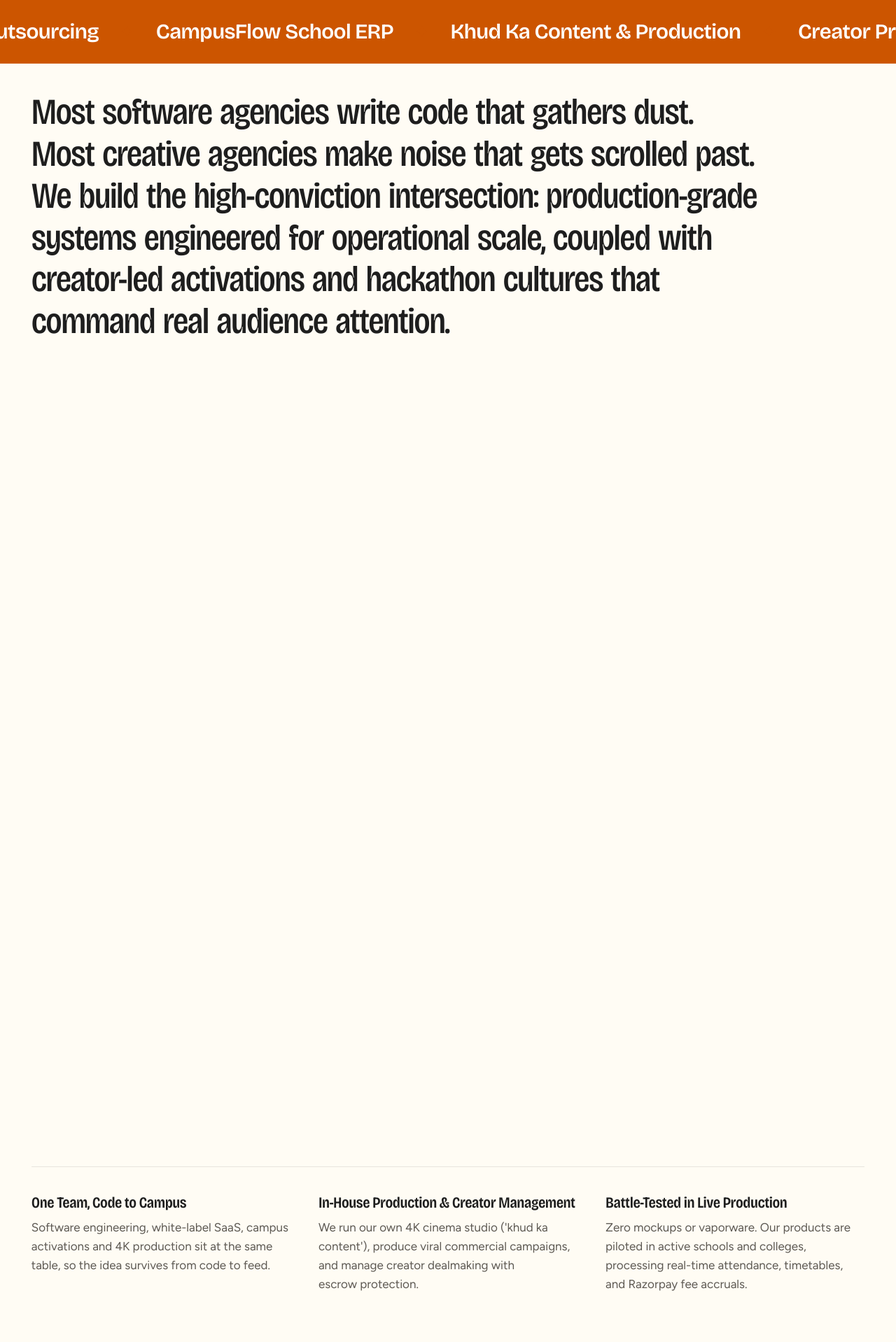
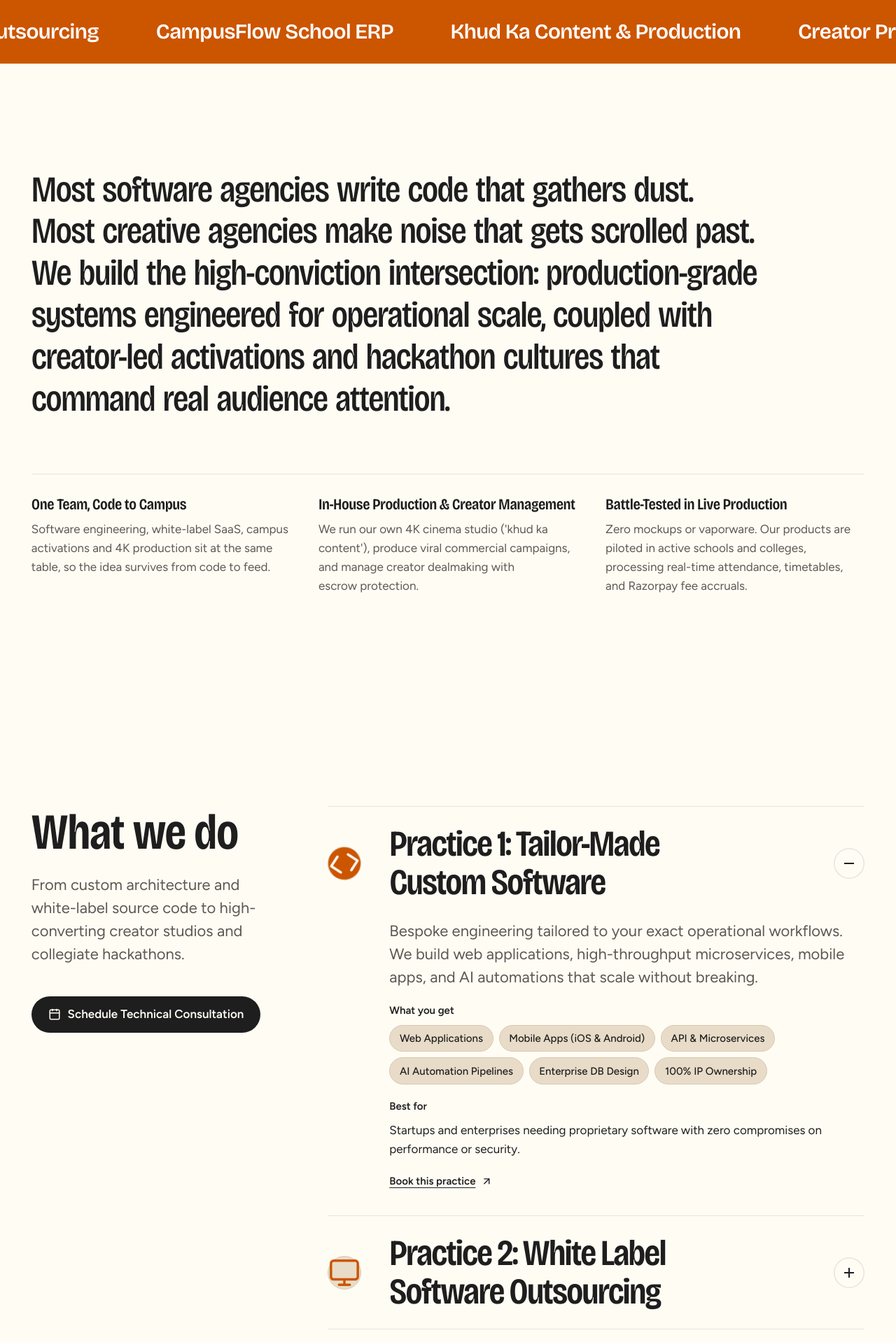
Before and after one commit to Akki120781/Divak, a React (Vite) app: page / in a window 1280 px wide. Shown: the part 802-2720 px from the top of the page at 70% size. Built offline with nearby package versions, Linux system fonts and the light colour scheme.

Commit message:
fix: restore natural in-flow manifesto scroll with slightly expanded illumination range

```diff
--- a/src/App.jsx
+++ b/src/App.jsx
@@ -63,7 +63,6 @@ export default function App() {
   const stepsContainerRef = useRef(null);
   const wordmarkRef = useRef(null);
   const manifestoRef = useRef(null);
-  const manifestoTrackRef = useRef(null);
   const lenisRef = useRef(null);
   const [manifestoProgress, setManifestoProgress] = useState(0);
   const [wordmarkProximity, setWordmarkProximity] = useState(() => [0, 0, 0, 0, 0]);
@@ -167,7 +166,7 @@ export default function App() {
     }
   };
 
-  // Manifesto word-by-word illumination on scroll (doubled scroll distance to ~6-7 scrolls)
+  // Manifesto word-by-word illumination on scroll (tuned for a smooth ~1.2 scroll flow)
   useEffect(() => {
     let ticking = false;
     let lastProgress = 0;
@@ -175,16 +174,16 @@ export default function App() {
     const handleManifestoScroll = () => {
       if (!ticking) {
         window.requestAnimationFrame(() => {
-          const track = manifestoTrackRef.current;
-          if (track) {
-            const rect = track.getBoundingClientRect();
+          const el = manifestoRef.current;
+          if (el) {
+            const rect = el.getBoundingClientRect();
             const windowHeight = window.innerHeight;
-            // Pinned track scroll distance (~195vh track height minus 1 viewport height)
-            const scrollDistance = Math.max(1, rect.height - windowHeight);
-            const stickyOffset = windowHeight * 0.24;
-            const currentScrolled = stickyOffset - rect.top;
-            const progress = Math.min(1, Math.max(0, currentScrolled / scrollDistance));
-            if (Math.abs(progress - lastProgress) > 0.008) {
+            // Increased slightly from previous (0.85 -> 0.35) to (0.88 -> 0.22)
+            // Provides smooth in-flow illumination without being too long
+            const start = windowHeight * 0.88;
+            const end = windowHeight * 0.22;
+            const progress = Math.min(1, Math.max(0, (start - rect.top) / (start - end)));
+            if (Math.abs(progress - lastProgress) > 0.01) {
               setManifestoProgress(progress);
               lastProgress = progress;
             }
@@ -831,9 +830,8 @@ export default function App() {
         </div>
 
         {/* MANIFESTO / PHILOSOPHY */}
-        <section className="surface-paper manifesto-section" aria-labelledby="about-title">
-          <div ref={manifestoTrackRef} className="manifesto-pinned-track">
-            <div className="wrap manifesto-sticky-box">
+        <section className="surface-paper band" aria-labelledby="about-title">
+          <div className="wrap">
             <h2 id="about-title" className="sr-only">About Divak</h2>
             <p ref={manifestoRef} className="manifesto-text">
               {manifestoWords.map((word, wIdx) => {
@@ -854,9 +852,6 @@ export default function App() {
                 );
               })}
             </p>
-            </div>
-          </div>
-          <div className="wrap manifesto-foot-wrap">
             <div className="manifesto-foot">
               <div>
                 <h3>One Team, Code to Campus</h3>
--- a/src/index.css
+++ b/src/index.css
@@ -646,23 +646,6 @@ img, svg, canvas {
 }
 
 /* MANIFESTO */
-.manifesto-section {
-  position: relative;
-  background: var(--paper);
-}
-
-.manifesto-pinned-track {
-  position: relative;
-  min-height: 195vh;
-  padding-top: clamp(2.5rem, 5vh, 4.5rem);
-}
-
-.manifesto-sticky-box {
-  position: sticky;
-  top: clamp(20vh, 26vh, 32vh);
-  z-index: 2;
-}
-
 .manifesto-text {
   font-family: var(--display);
   font-variation-settings: "wdth" 82, "wght" 500;
@@ -679,18 +662,12 @@ img, svg, canvas {
   transition: opacity .35s ease, color .35s ease;
 }
 
-.manifesto-foot-wrap {
-  position: relative;
-  z-index: 3;
-}
-
 .manifesto-foot {
   border-top: 1px solid var(--line-paper);
   grid-template-columns: repeat(3, minmax(0, 1fr));
   gap: 2.5rem;
-  margin-top: 1rem;
-  padding-top: 2.5rem;
-  padding-bottom: clamp(3rem, 6vw, 6rem);
+  margin-top: clamp(3rem, 6vw, 6rem);
+  padding-top: 2rem;
   display: grid;
 }
 
@@ -2346,13 +2323,6 @@ img, svg, canvas {
   .manifesto-foot {
     grid-template-columns: 1fr;
   }
-  .manifesto-pinned-track {
-    min-height: 155vh;
-    padding-top: 2rem;
-  }
-  .manifesto-sticky-box {
-    top: 18vh;
-  }
   .footer-top {
     grid-template-columns: 1fr 1fr;
   }
```
Lines whose indentation alone changed are shown as unchanged.
